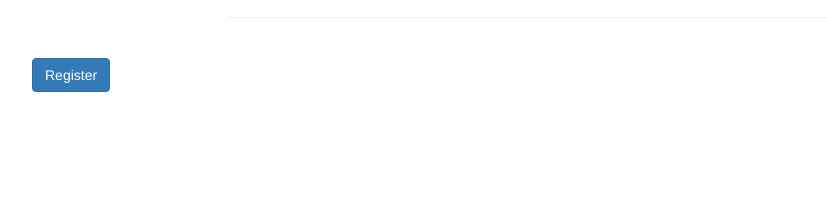
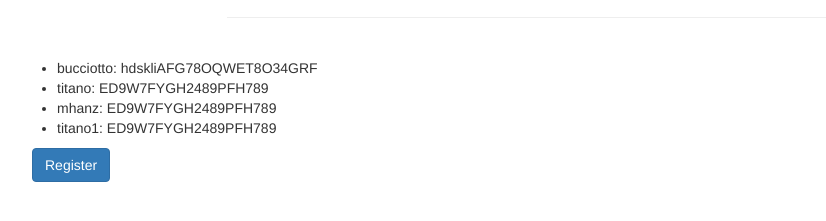
Before and after one commit to plspeziali/PineSU, a website with bundled scripts: page dapp/src/index.html in a window 1280 px wide. Shown: the part 63-284 px from the top of the page, without its empty margins (38-864 px from the left). Built offline with nearby package versions, Linux system fonts and the light colour scheme; no server answers; files whose address does not match are found by name.

Commit message:
Lista HTML

```diff
--- a/dapp/src/index.html
+++ b/dapp/src/index.html
@@ -29,14 +29,11 @@
         </div>
       </div>
 
-      <div id="SURow" class="row">
-        <!-- PETS LOAD HERE -->
+      <div class="row">
+        <ul id="listSU"></ul>
       </div>
       <!-- <button class="btn btn-default" type="button" class="addProd">Add Product</button> -->
-      <!-- Button trigger modal -->
-      <button type="button" style="align:center;" class="btn btn-primary" data-toggle="modal" data-target="#exampleModalCenter">
-        Register
-      </button>
+      <button type="submit" data-dismiss="modal" class="btn btn-primary addSU">Register</button>
       <div id="prova"></div>
     </div>
 
@@ -59,11 +56,11 @@
         <!--Modal Body-->
         <div class="modal-body">
             <form>
-                <div class="form-group" id="listSU">
+                <div class="form-group" >
                   <!--List of Storage Units-->
                 </div>
 
-                <button type="submit" data-dismiss="modal" class="btn btn-primary addSU">Register</button>
+
               </form>
         </div>
 
--- a/dapp/src/js/app.js
+++ b/dapp/src/js/app.js
@@ -50,21 +50,17 @@ App = {
   init: async function() {
     // Load Products.
     var postInstance;
-    var modalbody = $('#modal-body');
 
     /*const fs = require('fs');
 
     var data = fs.readFileSync("latest_hashes.json");*/
 
-    $.getJSON('./src/latest_hashes.json', function(data) {
+    $.getJSON('./latest_hashes.json', function(data) {
       // Get the necessary contract artifact file and instantiate it with truffle-contract
-      $('#prova').append(data);
-      var myObj = JSON.parse(data);
-      modalbody.getElementById('listSU').append("<ul>");
-      for(el of myObj){
-        modalbody.getElementById('listSU').append(el.name+": "+el.hash);
+      console.log(data);
+      for(el of data){
+        $('#listSU').append("<li>"+el.name+": "+el.hash+"</li>");
       }
-      modalbody.getElementById('listSU').append("</ul>");
 
     });
 
--- a/dapp/src/latest_hashes.json
+++ b/dapp/src/latest_hashes.json
@@ -6,5 +6,13 @@
   {
     "hash": "ED9W7FYGH2489PFH789",
     "name": "titano"
+  },
+  {
+    "hash": "ED9W7FYGH2489PFH789",
+    "name": "mhanz"
+  },
+  {
+    "hash": "ED9W7FYGH2489PFH789",
+    "name": "titano1"
   }
 ]
```
